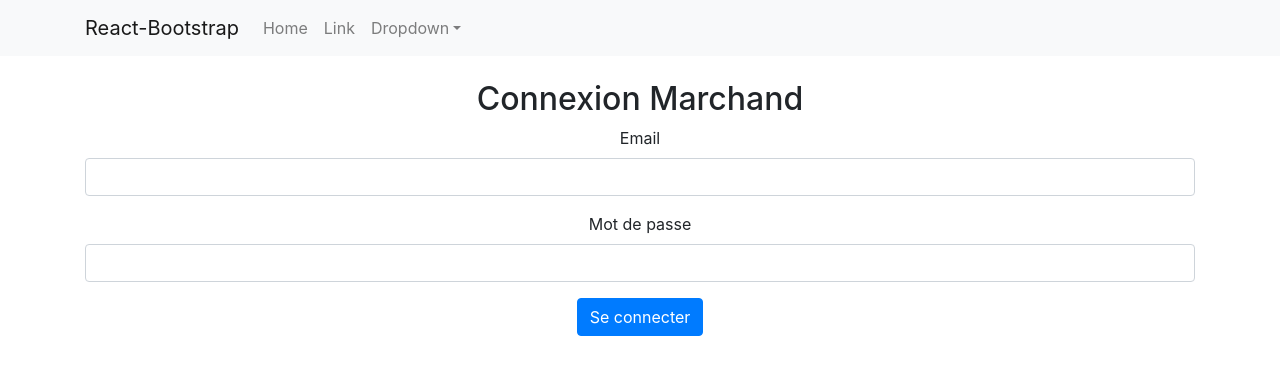
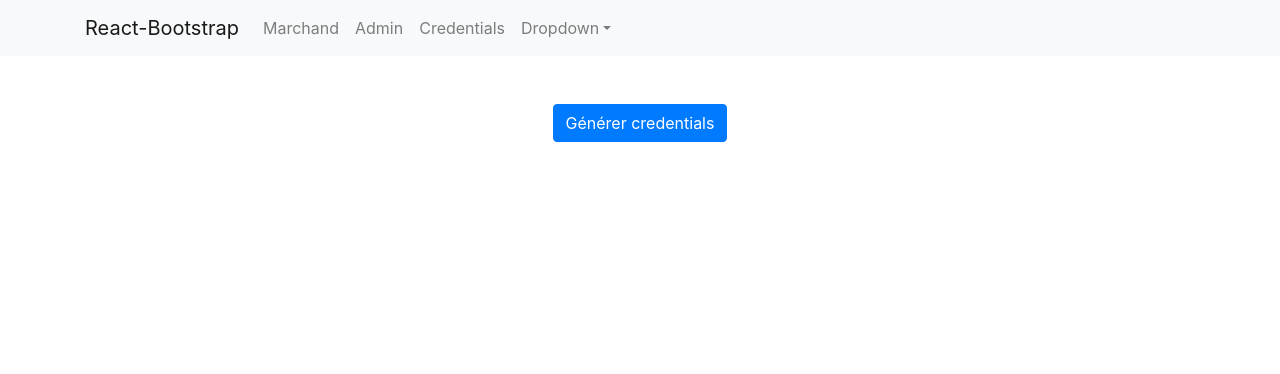
Before and after one commit to Valharault/NodeProject, a React (Create React App) app in the folder client/: page /credentials in a window 1280 px wide. Shown: the top 374 px of the page. Built offline with nearby package versions, Linux system fonts and the light colour scheme.

Commit message:
Ajout Link header.jsx + Router App.js

```diff
--- a/client/src/App.js
+++ b/client/src/App.js
@@ -2,13 +2,31 @@ import React from 'react';
 import './App.css';
 import Header from "./components/Header";
 import Body from "./components/Body";
+import {BrowserRouter, BrowserRouter as Router, Route, Switch} from "react-router-dom";
+import LoginForm from "./components/security/merchand/LoginForm";
+import AdminLoginForm from "./components/security/admin/AdminLoginForm";
+import AdminValidAccount from "./components/security/admin/AdminValidAccount";
 
 export default function App() {
 
     return (
         <div className="App">
-            <Header/>
-            <Body/>
+            <BrowserRouter>
+            <Switch>
+                <Route exact path='/' >
+                <Header/>
+                    <Body/>
+                </Route>
+                <Route exact path="/admin">
+                    <Header />
+                    <AdminLoginForm />
+                </Route>
+                <Route exact path="/credentials">
+                    <Header />
+                    <AdminValidAccount/>
+                </Route>
+            </Switch>
+            </BrowserRouter>
         </div>
     );
 };
--- a/client/src/components/Header.jsx
+++ b/client/src/components/Header.jsx
@@ -1,5 +1,7 @@
 import React from 'react';
 import {Container, Navbar, Nav, NavDropdown} from "react-bootstrap";
+import {Link } from "react-router-dom";
+
 
 export default function Header() {
     return (
@@ -9,8 +11,9 @@ export default function Header() {
                 <Navbar.Toggle aria-controls="basic-navbar-nav"/>
                 <Navbar.Collapse id="basic-navbar-nav">
                     <Nav className="me-auto">
-                        <Nav.Link href="#home">Home</Nav.Link>
-                        <Nav.Link href="#link">Link</Nav.Link>
+                        <Link to={"/"} className="nav-link">Marchand</Link>
+                        <Link to={"/admin"} className="nav-link">Admin</Link>
+                        <Link to={"/credentials"} className="nav-link">Credentials</Link>
                         <NavDropdown title="Dropdown" id="basic-nav-dropdown">
                             <NavDropdown.Item href="#action/3.1">Action</NavDropdown.Item>
                             <NavDropdown.Item href="#action/3.2">Another action</NavDropdown.Item>
--- /dev/null
+++ b/client/src/components/security/admin/AdminValidAccount.jsx
@@ -0,0 +1,19 @@
+import React, {useState} from 'react';
+import {Button} from "react-bootstrap";
+import axios from "axios";
+
+export default function AdminValidAccount () {
+
+    const handleClick = async function (event) {
+        event.preventDefault()
+        axios.post(`http://localhost:4000/security/credentials`)
+            .then(res => {
+                console.log(res);
+                console.log(res.data);
+            })
+    }
+
+    return <div>
+            <Button type="button" className="mt-5" onClick={handleClick}>Générer credentials</Button>
+    </div>
+}
```
Also changed, not shown: 1 other file (tests, documents, lock files or other folders).
